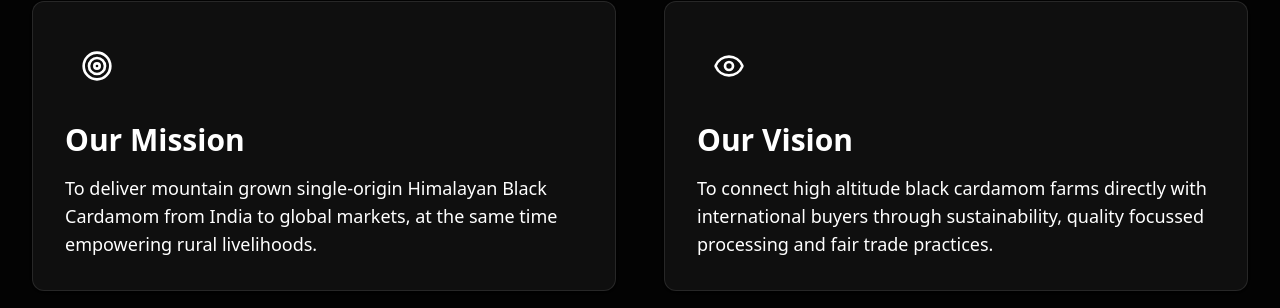
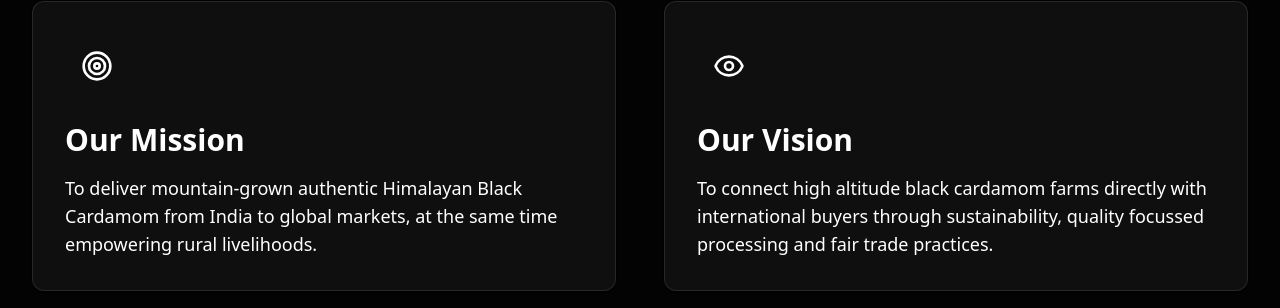
Before and after one commit to Abhigyan9831/Exim, a React (Vite) app: page /about in a window 1280 px wide. Shown: the part 1216-1524 px from the top of the page. Built offline with nearby package versions, Linux system fonts and the light colour scheme.

Commit message:
update: change Our Mission description in About page

```diff
--- a/src/app/pages/About.tsx
+++ b/src/app/pages/About.tsx
@@ -68,7 +68,7 @@ export function About() {
               </div>
               <h2 className="text-2xl md:text-3xl font-bold text-white mb-4">Our Mission</h2>
               <p className="text-lg text-white">
-                To deliver mountain grown single-origin Himalayan Black Cardamom from India to global markets, at the same time empowering rural livelihoods.
+                To deliver mountain-grown authentic Himalayan Black Cardamom from India to global markets, at the same time empowering rural livelihoods.
               </p>
             </div>
             <div className="bg-white/5 p-8 rounded-xl border border-white/10 shadow-sm">
```
